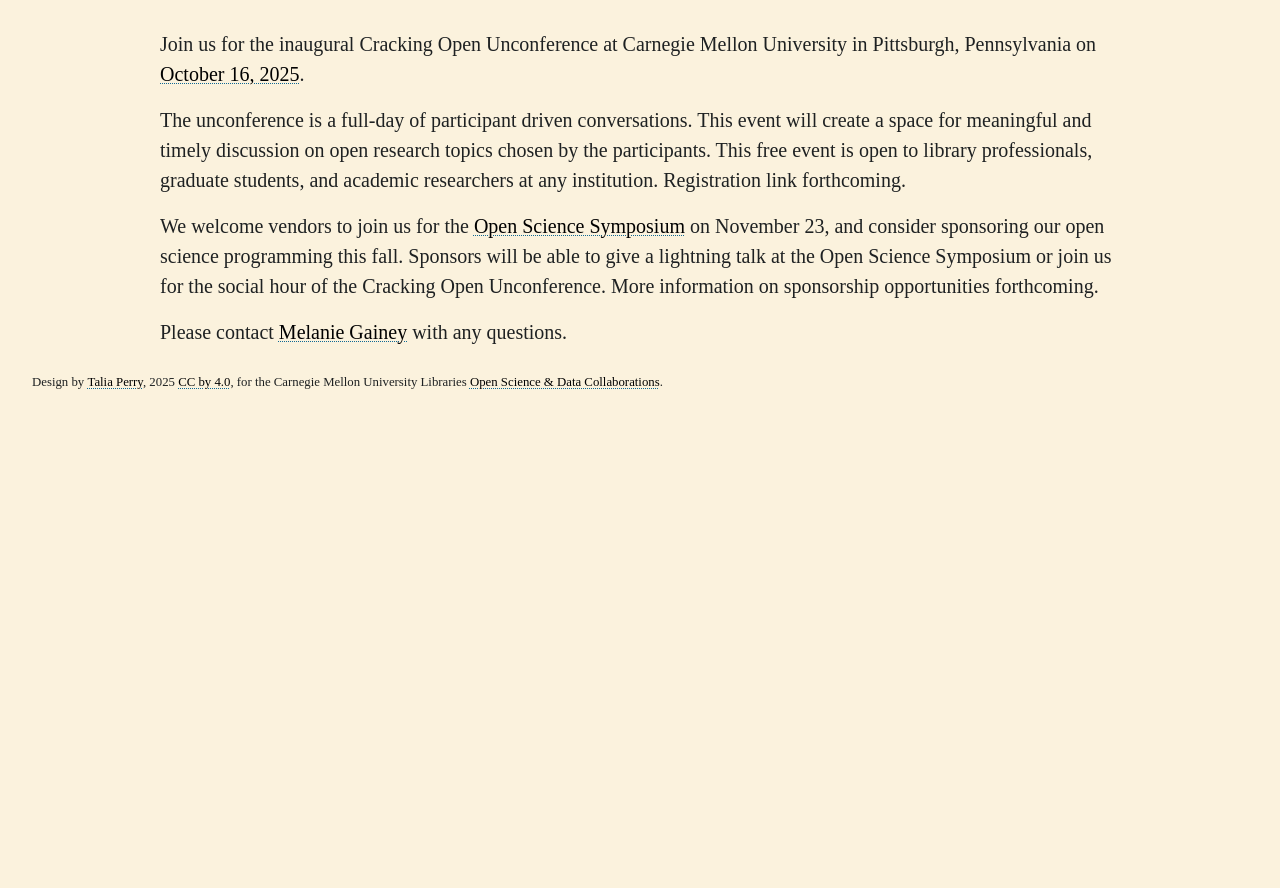
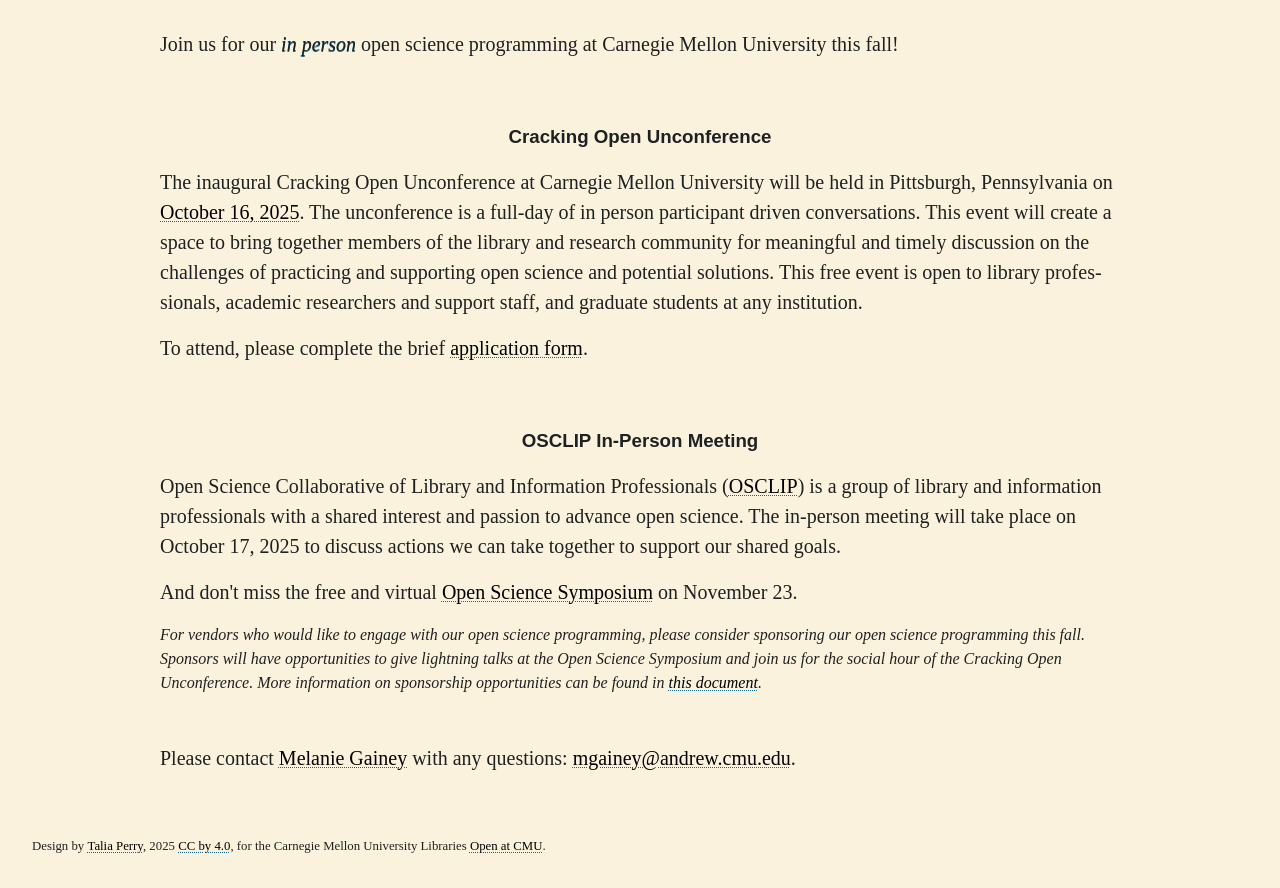
Before and after one commit to cmu-lib/OSS-CrackingOpen, a plain HTML site: page index.html in a window 1280 px wide. Shown: the part 1010-1898 px from the top of the page. Before the commit the page ends 1434 px from the top, so only its background shows below. Drawn offline with Linux system fonts and the light colour scheme; a web font is replaced by a local one.

Commit message:
removing menu from homepage, updating MG's content

```diff
--- a/index.html
+++ b/index.html
@@ -16,8 +16,8 @@
 <link href="./favicon-152.png" rel="apple-touch-icon-precomposed"/>
 
 
-<meta name="description" content=".........">
-<meta property=“og:description” content=“........”>
+<meta name="description" content="Carnegie Mellon University's inaugural Cracking Open Unconference will be held in Pittsburgh, Pennsylvania on October 16, 2025. Open to library professionals, academic researchers and support staff, and graduate students, this event will create a space for meaningful and timely discussion on the challenges of practicing and supporting open science and potential solutions.">
+<meta property=“og:description” content=“Carnegie Mellon University's inaugural Cracking Open Unconference will be held in Pittsburgh, Pennsylvania on October 16, 2025. Open to library professionals, academic researchers and support staff, and graduate students, this event will create a space for meaningful and timely discussion on the challenges of practicing and supporting open science and potential solutions.”>
 
 
 <link rel="stylesheet" href="./styles.css">
@@ -67,7 +67,7 @@
 Carnegie Mellon University </h2>
 </header>
 
-
+<!-- TO RE-ADD AT SOME POINT
 <nav id="eggMenu" class="egg-menu">
   <button class="floating-btn" onclick="document.getElementById('eggMenu').classList.toggle('active');">
     MENU
@@ -79,16 +79,22 @@
     <a href="./program.html" class="menu-item">program</a>
   </menu>
 </nav>
+-->
 
 <section id="description" class="bigtext">
-<p id="first">Join us for the inaugural Cracking Open Unconference at Carnegie Mellon University in Pittsburgh, Pennsylvania on <a href="./savethedate.ics" title="download ics file to save the date on your calendar" download>October 16, 2025</a>.</p>
-<p>The unconference is a full-day of participant driven conversations. This event will create a space for meaningful and timely discussion on open research topics chosen by the participants. This free event is open to library professionals, graduate students, and academic researchers at any institution. Registration link forthcoming.</p>
-<p>We welcome vendors to join us for the <a href="https://cmu-lib.github.io/OSS-2025/" target ="_blank">Open Science Symposium</a> on November 23, and consider sponsoring our open science programming this fall. Sponsors will be able to give a lightning talk at the Open Science Symposium or join us for the social hour of the Cracking Open Unconference. More information on sponsorship opportunities forthcoming.</p>
-<p>Please contact <a href="https://library.cmu.edu/about/people/melanie-gainey">Melanie Gainey</a> with any questions.</p>
+<p id="first">Join us for our <em>in person</em> open science programming at Carnegie Mellon University this fall!</p>
+<h3>Cracking Open Unconference</h3>
+<p>The inaugural Cracking Open Unconference at Carnegie Mellon University will be held in Pittsburgh, Pennsylvania on <a href="./savethedate.ics" title="download ics file to save the date on your calendar" download>October 16, 2025</a>. The unconference is a full-day of in person participant driven conversations. This event will create a space to bring together members of the library and research community for meaningful and timely discussion on the challenges of practicing and supporting open science and potential solutions. This free event is open to library professionals, academic researchers and support staff, and graduate students at any institution.</p>
+<p>To attend, please complete the brief <a href="https://docs.google.com/forms/d/e/1FAIpQLSciWq_clAzgxUIYpmRyaoz9QgX2pbS7zHys-SG_8InIkHTh1g/viewform?usp=dialog" title="external link to Google Form" target="_blank">application form</a>.</p>
+<h3>OSCLIP In-Person Meeting</h3>
+<p>Open Science Collaborative of Library and Information Professionals (<a href="http://osclip.org" target="_blank">OSCLIP</a>) is a group of library and information professionals with a shared interest and passion to advance open science. The in-person meeting will take place on October 17, 2025 to discuss actions we can take together to support our shared goals.</p>
+<p>And don't miss the free and virtual <a href="https://cmu-lib.github.io/OSS-2025/" target ="_blank">Open Science Symposium</a> on November 23.</p>
+<p class="little">For vendors who would like to engage with our open science programming, please consider sponsoring our open science programming this fall. Sponsors will have opportunities to give  lightning talks at the Open Science Symposium and join us for the social hour of the Cracking Open Unconference.  More information on sponsorship opportunities can be found in <a href="https://drive.google.com/file/d/18V8h3K5x1Cs3-30Xr6G5tjRy_3GjAPGs/view?usp=sharing" title="Open Science Symposium sponsorship details" target="_blank">this document</a>.</p>
+<p class="extragap">Please contact <a href="https://library.cmu.edu/about/people/melanie-gainey">Melanie Gainey</a> with any questions: <a href="mailto:mgainey@andrew.cmu.edu">mgainey@andrew.cmu.edu</a>.</p>
 
 </main>
 <footer>Design by <a href="https://library.cmu.edu/about/people/talia-perry" target="_blank">Talia Perry</a>,
-2025 <a href="https://creativecommons.org/licenses/by/4.0/deed.en" target="_blank">CC by 4.0</a>, for the Carnegie Mellon University Libraries <a href="https://www.library.cmu.edu/services/open-science" target="_blank">Open Science & Data Collaborations</a>.
+2025 <a href="https://creativecommons.org/licenses/by/4.0/deed.en" target="_blank">CC by 4.0</a>, for the Carnegie Mellon University Libraries <a href="https://www.library.cmu.edu/services/open-cmu" target="_blank">Open at CMU</a>.
 </footer>
 </body>
 </html>
--- a/styles.css
+++ b/styles.css
@@ -92,6 +92,10 @@
   color: var(--background-color);
   background: var(--text-color);}
 
+em {
+  text-shadow: 0 .0625rem var(--link-accent);
+}
+
 
 
 /* || TITLE/HEADERS */
@@ -127,7 +131,7 @@
 h3 {
   font-family: open-sans, sans-serif;
   font-weight: 700;
-  margin: 4rem auto 0 auto;
+  margin: 4rem auto 1rem auto;
   max-width: 1200px;}
 
 h4, h5, h6 {
@@ -136,7 +140,10 @@
   text-transform: uppercase;}
 
 .bigblock h4 {
-  margin: 1rem 0 1rem 0;}
+  margin: 0 0 1rem 0;}
+
+.bigtext h3 {
+  text-align: center;}
 
 .cracking {
   transition: 0.70s;
@@ -294,7 +301,7 @@
   font-family: source-serif-pro, serif;
   font-weight: 400;
   line-height: 1.5;
-  margin:2rem;
+  margin: 2rem;
   counter-reset: session-count;}
 
 section {
@@ -327,13 +334,21 @@
 
 footer {
   font-size: 80%;
-  margin-top:2em;}
+  font-weight: 400;
+  margin-top:4rem;}
 
 .bigtext p {
   width: 80%;
   font-size: 125%;
   line-height: 1.5;
   margin: 0 auto 1rem auto}
+
+.bigtext p.little {
+  font-size: 100%;
+  font-style: italic;}
+
+p.extragap {
+  padding-top:2rem;}
 
 .bigblock p {
   column-count: 1;
```
Also changed, not shown: 404.html (+1 -1 lines), emptypage.html (+2 -2 lines).
